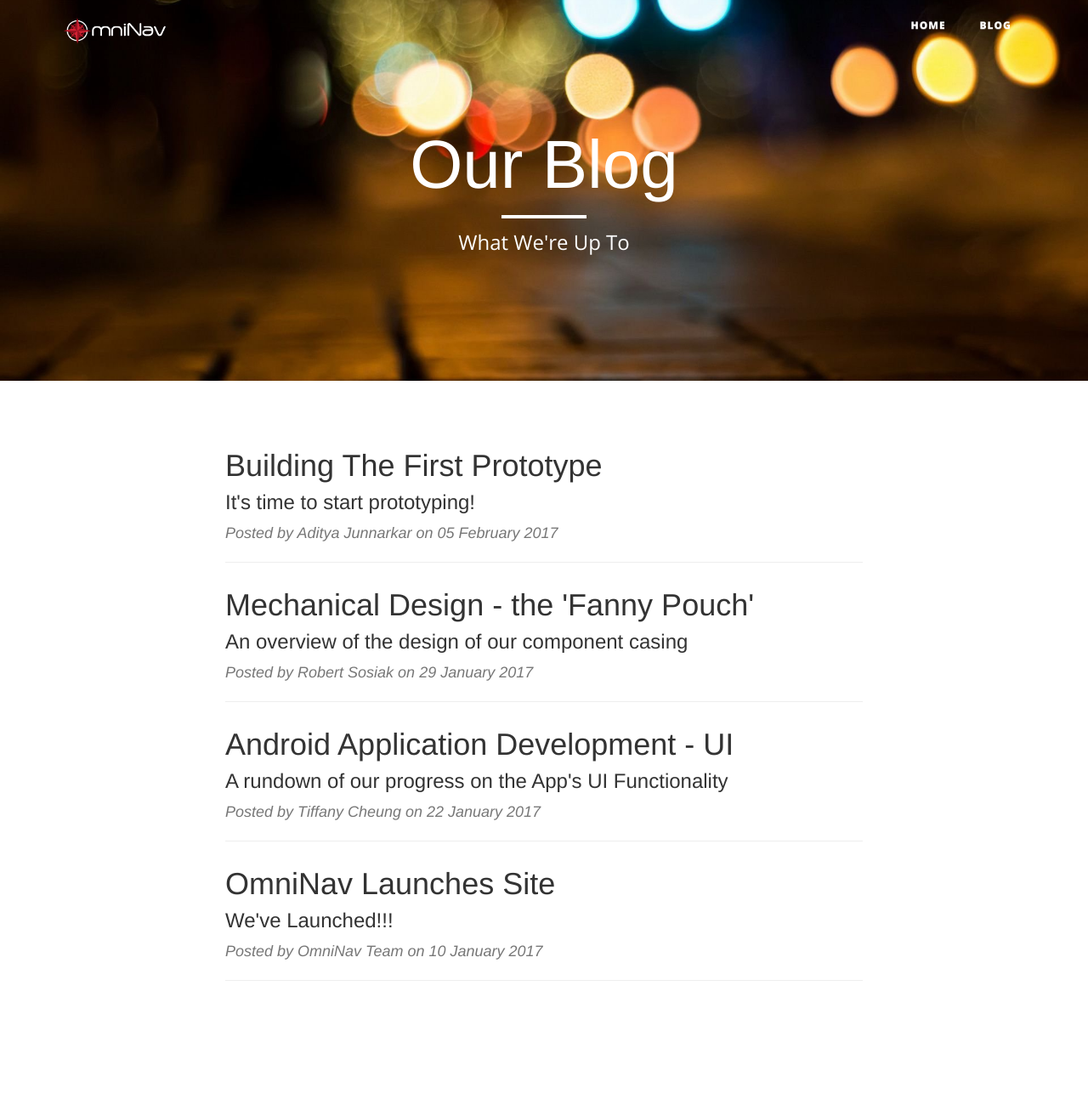
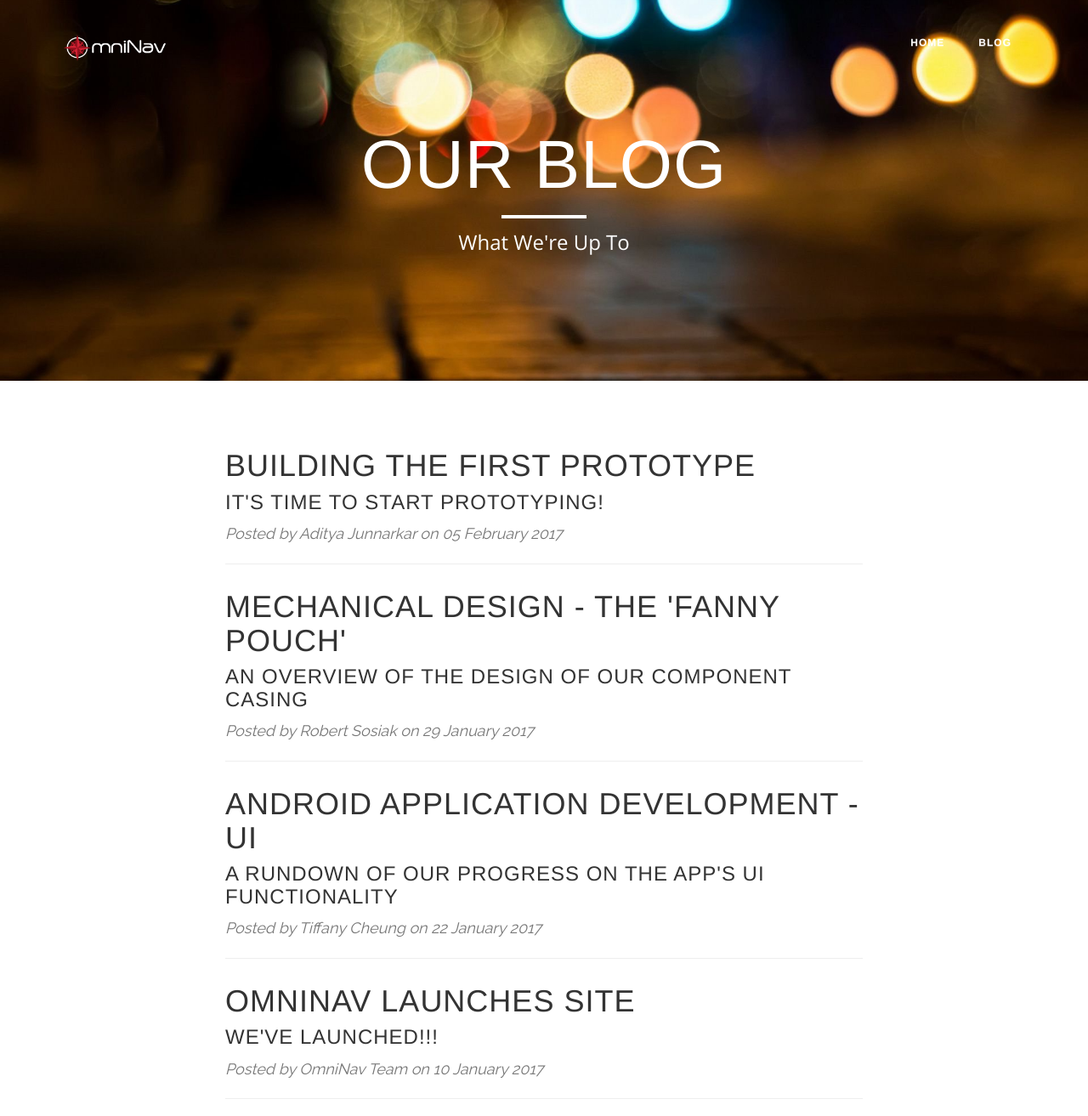
Before and after one commit to hansmaryil/OmniNav, a Jekyll site: the page built from blog/index.html, in a window 1280 px wide and 1313 px high. Shown: the whole window at 85% size. Built offline with Jekyll 4.4.1, drawn with Linux system fonts in a browser that asks for light colours; some web fonts are replaced.

Commit message:
fix dumbo mistake

```diff
--- a/_layouts/default.html
+++ b/_layouts/default.html
@@ -16,7 +16,7 @@
         <!-- Blog Theme CSS -->
         <link href="/css/clean-blog.min.css" rel="stylesheet">
         <!-- Navbar CSS -->
-        <link href="css/grayscale.min.css" rel="stylesheet">
+        <link href="/css/grayscale.min.css" rel="stylesheet">
         <!-- JS -->
         <!-- Latest compiled and minified CSS -->
         <link rel="stylesheet" href="https://maxcdn.bootstrapcdn.com/bootstrap/3.3.7/css/bootstrap.min.css" integrity="sha384-BVYiiSIFeK1dGmJRAkycuHAHRg32OmUcww7on3RYdg4Va+PmSTsz/K68vbdEjh4u" crossorigin="anonymous">
```
